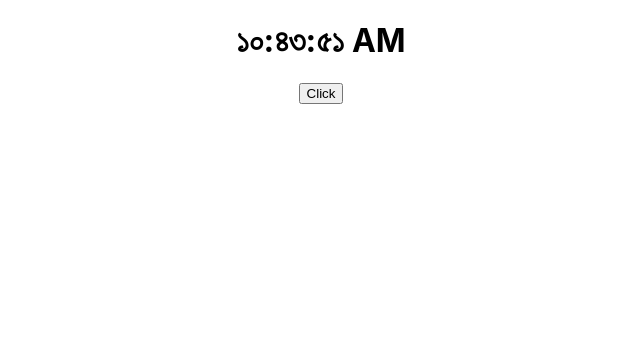
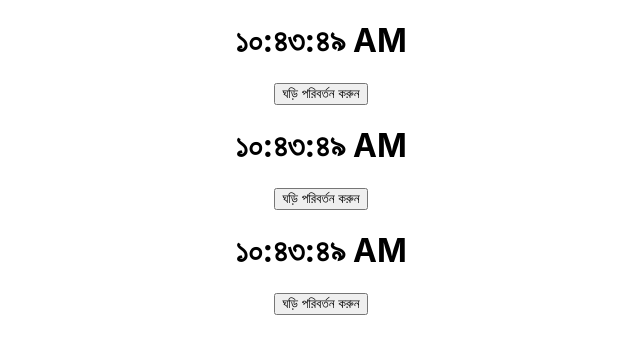
Before and after one commit to Nirob360/bigner-react, a React (Create React App) app: page / in a window 1280 px wide. Shown: the top 354 px of the page, without its empty margins (319-959 px from the left). Built offline with nearby package versions, Linux system fonts and the light colour scheme.

Commit message:
List and keys in React

```diff
--- a/public/index.html
+++ b/public/index.html
@@ -24,7 +24,7 @@
       work correctly both with client-side routing and a non-root public URL.
       Learn how to configure a non-root public URL by running `npm run build`.
     -->
-    <title>React App</title>
+    <title>Programing Lover</title>
   </head>
   <body>
     <noscript>You need to enable JavaScript to run this app.</noscript>
--- a/src/App.js
+++ b/src/App.js
@@ -1,10 +1,11 @@
 import './App.css';
-import Clock from './components/Clock';
+import ClassList from './components/ClassList';
 
 function App() {
+    const quantities = [1, 2, 3];
     return (
         <div className="App">
-            <Clock />
+            <ClassList quantities={quantities} />
         </div>
     );
 }
--- a/src/components/Button.js
+++ b/src/components/Button.js
@@ -1,4 +1,3 @@
-/* eslint-disable react/prefer-stateless-function */
 import React, { Component } from 'react';
 
 export default class Button extends Component {
@@ -13,12 +12,13 @@ export default class Button extends Component {
     }
 
     render() {
-        console.log('button component render');
         const { Change, locale } = this.props;
         return (
-            <button type="button" onClick={() => Change(locale)}>
-                Click
-            </button>
+            <>
+                <button type="button" onClick={() => Change(locale)}>
+                    {locale === 'bn-BD' ? 'Change Clock' : 'ঘড়ি পরিবর্তন করুন'}
+                </button>
+            </>
         );
     }
 }
--- /dev/null
+++ b/src/components/ClassList.js
@@ -0,0 +1,11 @@
+import Clock from './Clock';
+
+export default function ClassList({ quantities = [] }) {
+    return (
+        <div>
+            {quantities.map(() => (
+                <Clock key={Math.random()} />
+            ))}
+        </div>
+    );
+}
--- a/src/components/Clock.js
+++ b/src/components/Clock.js
@@ -24,16 +24,18 @@ export default class Clock extends Component {
     };
 
     render() {
-        console.log('Clock component');
         const { date, locale } = this.state;
+
         return (
             <div>
                 <h1 className="heading">
                     <span className="text">{date.toLocaleTimeString(locale)}</span>
                 </h1>
-                <Button Change={this.handaleClick} locale="en-US">
-                    Click me
-                </Button>
+                {locale === 'bn-BD' ? (
+                    <Button Change={this.handaleClick} locale="en-US" />
+                ) : (
+                    <Button Change={this.handaleClick} locale="bn-BD" />
+                )}
             </div>
         );
     }
```
